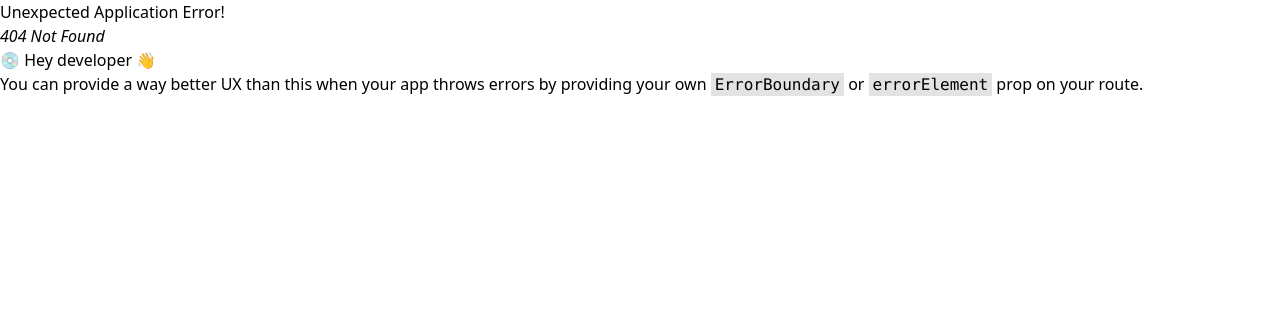
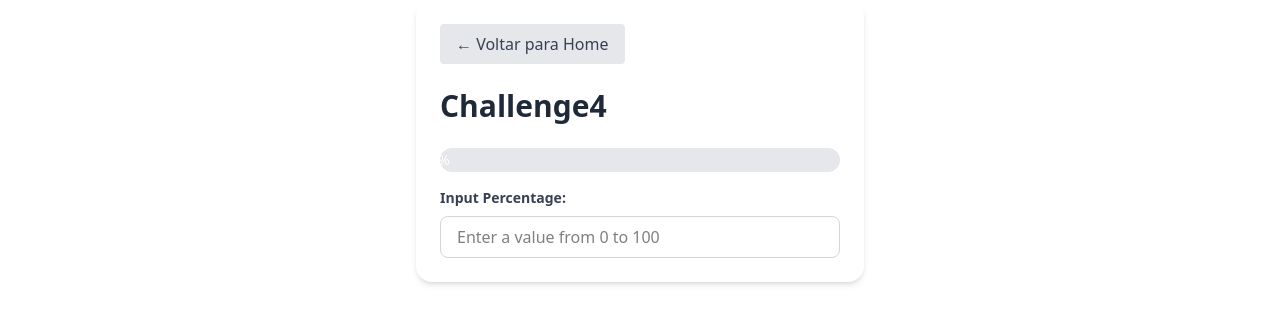
Before and after one commit to IsaqueBatist/React-Challenges, a React (Vite) app: page /challenge/4 in a window 1280 px wide. Before the commit this address had no page. Shown: the top 324 px of the page. Built offline with nearby package versions, Linux system fonts and the light colour scheme.

Commit message:
:sparkles: feat: Challenge 4 - ProgressBar

```diff
--- a/src/App.tsx
+++ b/src/App.tsx
@@ -33,6 +33,14 @@ function App() {
           <h2 className="text-xl font-semibold text-yellow-600">Challenge 3</h2>
           <p className="text-gray-500 text-sm">TodoList</p>
         </Link>
+
+        <Link
+        to="/challenge/4"
+        className="bg-white rounded-xl shadow hover:shadow-lg p-6 text-center transition duration-300 border hover:border-red-500"
+        >
+        <h2 className="text-xl font-semibold text-red-600">Challenge 4</h2>
+        <p className="text-gray-500 text-sm">Progress Bar</p>
+        </Link>
       </div>
     </div>
   )
--- /dev/null
+++ b/src/Challanges/challenge4/Challenge4.tsx
@@ -0,0 +1,48 @@
+import { useEffect, useState } from 'react'
+import BackToHome from '../../components/BackToHome'
+
+export default function Challenge4() {
+  const [value, setValue] = useState(0);
+
+
+  useEffect(() => {
+    if(value < 0 || value > 100) {
+      alert("This value is not valid");
+    }
+
+  }, [value])
+  return (
+    <div className="p-6 max-w-md mx-auto bg-white rounded-2xl shadow-md space-y-6">
+    <BackToHome />
+
+    <h2 className="text-3xl font-bold text-gray-800">Challenge4</h2>
+
+    <div className="space-y-4">
+      {/* ProgressBar */}
+      <div className="bg-gray-200 rounded-full h-6 w-full overflow-hidden">
+        <div
+          className="bg-blue-600 h-full text-white text-sm font-medium flex items-center justify-center transition-all duration-300"
+          style={{ width: `${value}%` }}
+        >
+          {value}%
+        </div>
+      </div>
+
+      {/* Input */}
+      <form className="space-y-2">
+        <label htmlFor="ivalue" className="block text-sm font-semibold text-gray-700">
+          Input Percentage:
+        </label>
+        <input
+          type="number"
+          id="ivalue"
+          className="w-full px-4 py-2 border border-gray-300 rounded-lg focus:outline-none focus:ring-2 focus:ring-blue-500"
+          placeholder="Enter a value from 0 to 100"
+          onChange={e => setValue(Number(e.target.value))}
+        />
+      </form>
+    </div>
+  </div>
+
+  )
+}
--- a/src/main.tsx
+++ b/src/main.tsx
@@ -6,12 +6,14 @@ import { createBrowserRouter, RouterProvider } from 'react-router-dom'
 import Challenge2 from './Challanges/challange2/Challenge2.tsx'
 import Challange1 from './Challanges/challange1/Challenge1.tsx'
 import Challange3 from './Challanges/challange3/Challange3.tsx'
+import Challenge4 from './Challanges/challenge4/Challenge4.tsx'
 
 const router = createBrowserRouter([
   {path: '', element: <App />},
   {path: 'challenge/1', element: <Challange1/>},
   {path: 'challenge/2', element: <Challenge2/>},
   {path: 'challenge/3', element: <Challange3/>},
+  {path: 'challenge/4', element: <Challenge4/>},
 ])
 
 
```
Also changed, not shown: 1 other file (tests, documents, lock files or other folders).
